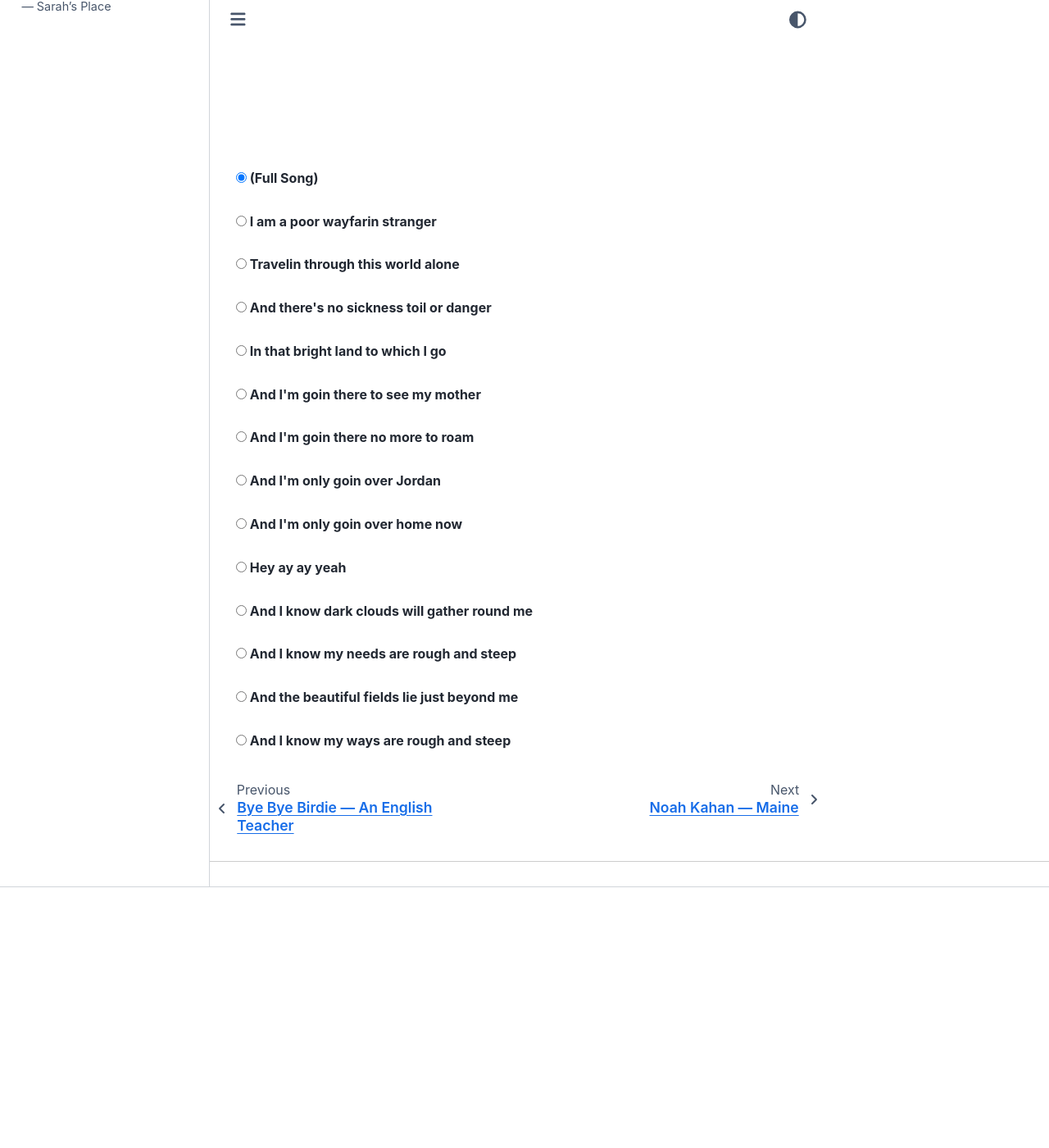
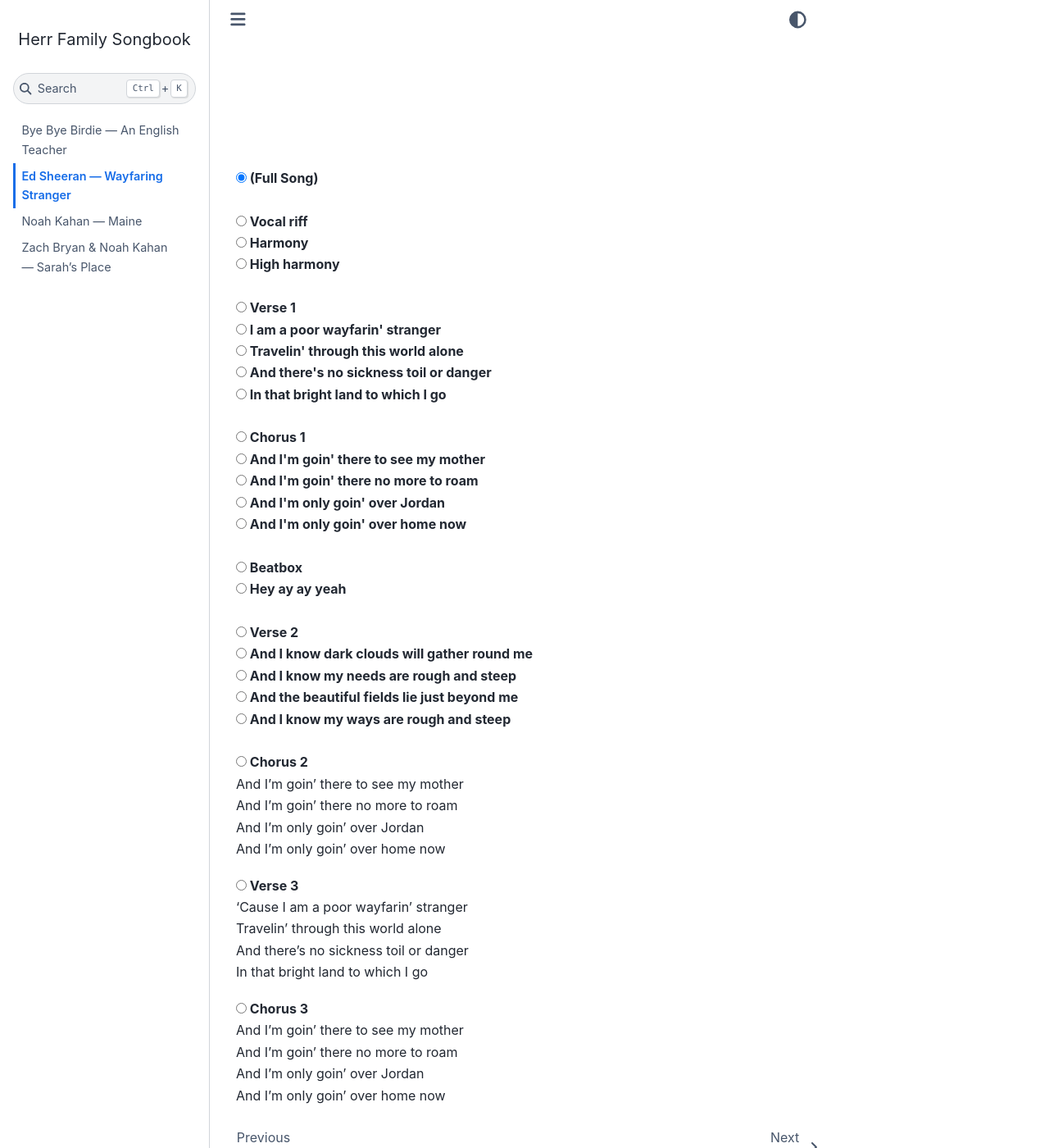
Before and after one commit to rrherr/loops, a Jupyter Book: the page built from loops/wayfaring_stranger/ed_sheeran.md, in a window 1280 px wide and 1400 px high, scrolled down 318 px. Shown: the whole window at 82% size. Built offline with Jupyter Book 1.0.4 settings and Sphinx 7.4.7 and the Sphinx Book theme 1.1.4, drawn with Linux system fonts in a browser that asks for light colours.

Commit message:
Update Ed Sheeran Wayfaring Stranger loops/lyrics

```diff
--- a/loops/wayfaring_stranger/ed_sheeran.md
+++ b/loops/wayfaring_stranger/ed_sheeran.md
@@ -11,107 +11,151 @@
 
 
 <div><strong>
-<input type="radio" name="loop" id="loop1" value="45.78,51.47" />
-<label for="loop1">I am a poor wayfarin stranger</label>
+<input type="radio" name="loop" id="loop1" value="0.32,23.41" />
+<label for="loop1">Vocal riff</label>
+</strong></div>
+
+<div><strong>
+<input type="radio" name="loop" id="loop2" value="23.41,34.95" />
+<label for="loop2">Harmony</label>
+</strong></div>
+
+<div><strong>
+<input type="radio" name="loop" id="loop3" value="34.95,45.78" />
+<label for="loop3">High harmony</label>
 </strong></div>
 
 <br/>
 
 
 <div><strong>
-<input type="radio" name="loop" id="loop2" value="51.47,57.32" />
-<label for="loop2">Travelin through this world alone</label>
+<input type="radio" name="loop" id="loop4" value="45.78,68.87" />
+<label for="loop4">Verse 1</label>
+</strong></div>
+
+<div><strong>
+<input type="radio" name="loop" id="loop5" value="45.78,51.47" />
+<label for="loop5">I am a poor wayfarin' stranger</label>
+</strong></div>
+
+<div><strong>
+<input type="radio" name="loop" id="loop6" value="51.47,57.32" />
+<label for="loop6">Travelin' through this world alone</label>
+</strong></div>
+
+<div><strong>
+<input type="radio" name="loop" id="loop7" value="57.32,63.02" />
+<label for="loop7">And there's no sickness toil or danger</label>
+</strong></div>
+
+<div><strong>
+<input type="radio" name="loop" id="loop8" value="63.02,68.87" />
+<label for="loop8">In that bright land to which I go</label>
 </strong></div>
 
 <br/>
 
 
 <div><strong>
-<input type="radio" name="loop" id="loop3" value="57.32,63.02" />
-<label for="loop3">And there's no sickness toil or danger</label>
+<input type="radio" name="loop" id="loop9" value="68.87,91.96000000000001" />
+<label for="loop9">Chorus 1</label>
+</strong></div>
+
+<div><strong>
+<input type="radio" name="loop" id="loop10" value="68.87,74.56" />
+<label for="loop10">And I'm goin' there to see my mother</label>
+</strong></div>
+
+<div><strong>
+<input type="radio" name="loop" id="loop11" value="74.56,80.42" />
+<label for="loop11">And I'm goin' there no more to roam</label>
+</strong></div>
+
+<div><strong>
+<input type="radio" name="loop" id="loop12" value="80.42,86.11" />
+<label for="loop12">And I'm only goin' over Jordan</label>
+</strong></div>
+
+<div><strong>
+<input type="radio" name="loop" id="loop13" value="86.11,91.96" />
+<label for="loop13">And I'm only goin' over home now</label>
 </strong></div>
 
 <br/>
 
 
 <div><strong>
-<input type="radio" name="loop" id="loop4" value="63.02,68.87" />
-<label for="loop4">In that bright land to which I go</label>
+<input type="radio" name="loop" id="loop14" value="91.96,115.03999999999999" />
+<label for="loop14">Beatbox</label>
+</strong></div>
+
+<div><strong>
+<input type="radio" name="loop" id="loop15" value="115.04,149.63" />
+<label for="loop15">Hey ay ay yeah</label>
 </strong></div>
 
 <br/>
 
 
 <div><strong>
-<input type="radio" name="loop" id="loop5" value="68.87,74.56" />
-<label for="loop5">And I'm goin there to see my mother</label>
+<input type="radio" name="loop" id="loop16" value="149.63,172.72" />
+<label for="loop16">Verse 2</label>
+</strong></div>
+
+<div><strong>
+<input type="radio" name="loop" id="loop17" value="149.63,155.37" />
+<label for="loop17">And I know dark clouds will gather round me</label>
+</strong></div>
+
+<div><strong>
+<input type="radio" name="loop" id="loop18" value="155.37,161.18" />
+<label for="loop18">And I know my needs are rough and steep</label>
+</strong></div>
+
+<div><strong>
+<input type="radio" name="loop" id="loop19" value="161.18,166.91" />
+<label for="loop19">And the beautiful fields lie just beyond me</label>
+</strong></div>
+
+<div><strong>
+<input type="radio" name="loop" id="loop20" value="166.91,172.72" />
+<label for="loop20">And I know my ways are rough and steep</label>
 </strong></div>
 
 <br/>
 
 
 <div><strong>
-<input type="radio" name="loop" id="loop6" value="74.56,80.42" />
-<label for="loop6">And I'm goin there no more to roam</label>
+<input type="radio" name="loop" id="loop21" value="172.72,195.81" />
+<label for="loop21">Chorus 2</label>
 </strong></div>
 
-<br/>
+And I'm goin' there to see my mother
+And I'm goin' there no more to roam
+And I'm only goin' over Jordan
+And I'm only goin' over home now
 
 
 <div><strong>
-<input type="radio" name="loop" id="loop7" value="80.42,86.11" />
-<label for="loop7">And I'm only goin over Jordan</label>
+<input type="radio" name="loop" id="loop22" value="195.81,216.67000000000002" />
+<label for="loop22">Verse 3</label>
 </strong></div>
 
-<br/>
+'Cause I am a poor wayfarin' stranger
+Travelin' through this world alone
+And there's no sickness toil or danger
+In that bright land to which I go
 
 
 <div><strong>
-<input type="radio" name="loop" id="loop8" value="86.11,91.96" />
-<label for="loop8">And I'm only goin over home now</label>
+<input type="radio" name="loop" id="loop23" value="216.67,237.70999999999998" />
+<label for="loop23">Chorus 3</label>
 </strong></div>
 
-<br/>
-
-
-<div><strong>
-<input type="radio" name="loop" id="loop9" value="116.5,128.039999" />
-<label for="loop9">Hey ay ay yeah</label>
-</strong></div>
-
-<br/>
-
-
-<div><strong>
-<input type="radio" name="loop" id="loop10" value="149.63,155.37" />
-<label for="loop10">And I know dark clouds will gather round me</label>
-</strong></div>
-
-<br/>
-
-
-<div><strong>
-<input type="radio" name="loop" id="loop11" value="155.37,161.18" />
-<label for="loop11">And I know my needs are rough and steep</label>
-</strong></div>
-
-<br/>
-
-
-<div><strong>
-<input type="radio" name="loop" id="loop12" value="161.18,166.91" />
-<label for="loop12">And the beautiful fields lie just beyond me</label>
-</strong></div>
-
-<br/>
-
-
-<div><strong>
-<input type="radio" name="loop" id="loop13" value="166.91,172.72" />
-<label for="loop13">And I know my ways are rough and steep</label>
-</strong></div>
-
-<br/>
+And I'm goin' there to see my mother
+And I'm goin' there no more to roam
+And I'm only goin' over Jordan
+And I'm only goin' over home now
 
 
 <script type="module">
```
